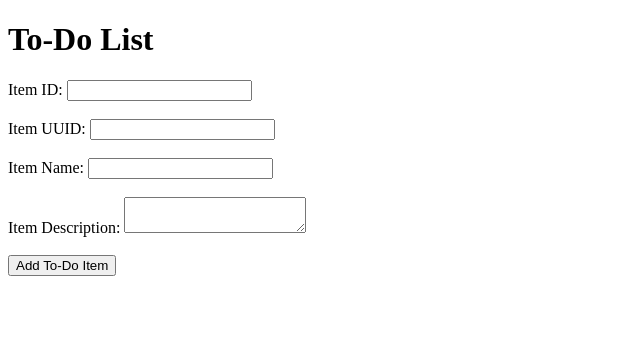
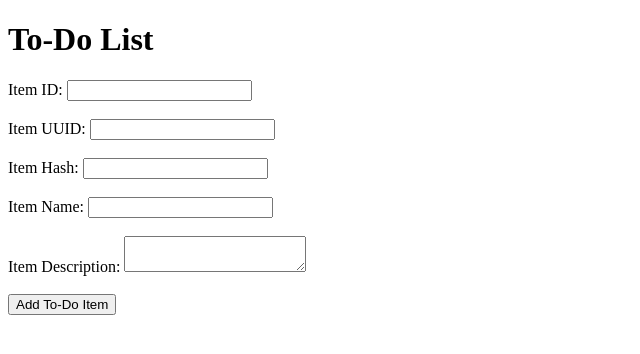
Before and after one commit to nikitakangude12/Git_and_GitHub_Nikita, a Flask app: page / in a window 1280 px wide. Shown: the top 354 px of the page, without its empty margins (0-640 px from the left). Run offline with Flask 3, Linux system fonts and the light colour scheme.

Commit message:
Add Item Hash field

```diff
--- a/templates/index.html
+++ b/templates/index.html
@@ -21,6 +21,11 @@
 
         <br><br>
 
+        <label>Item Hash:</label>
+        <input type="text" name="itemHash" required>
+
+        <br><br>
+
         <label>Item Name:</label>
         <input type="text" name="itemName" required>
 
```
